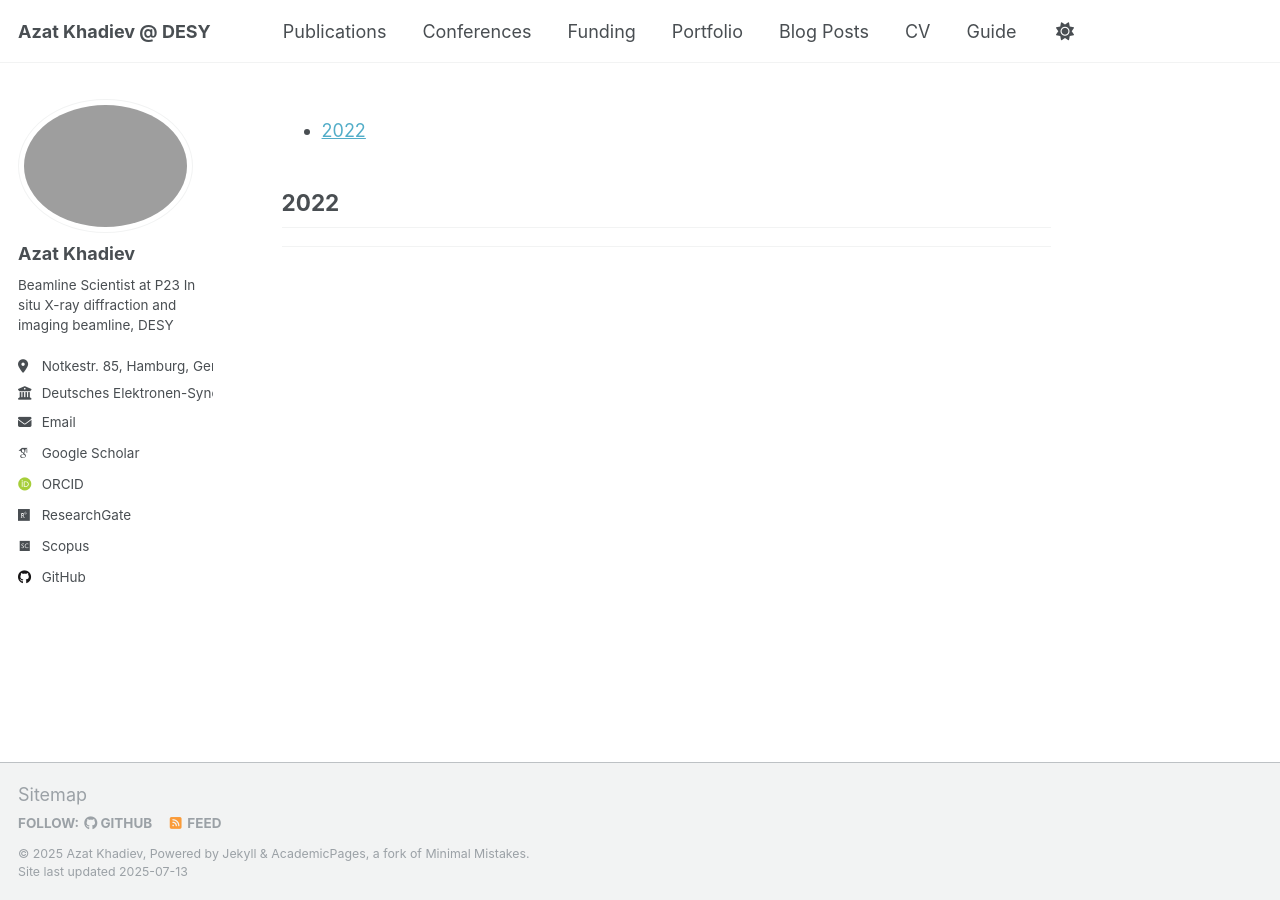
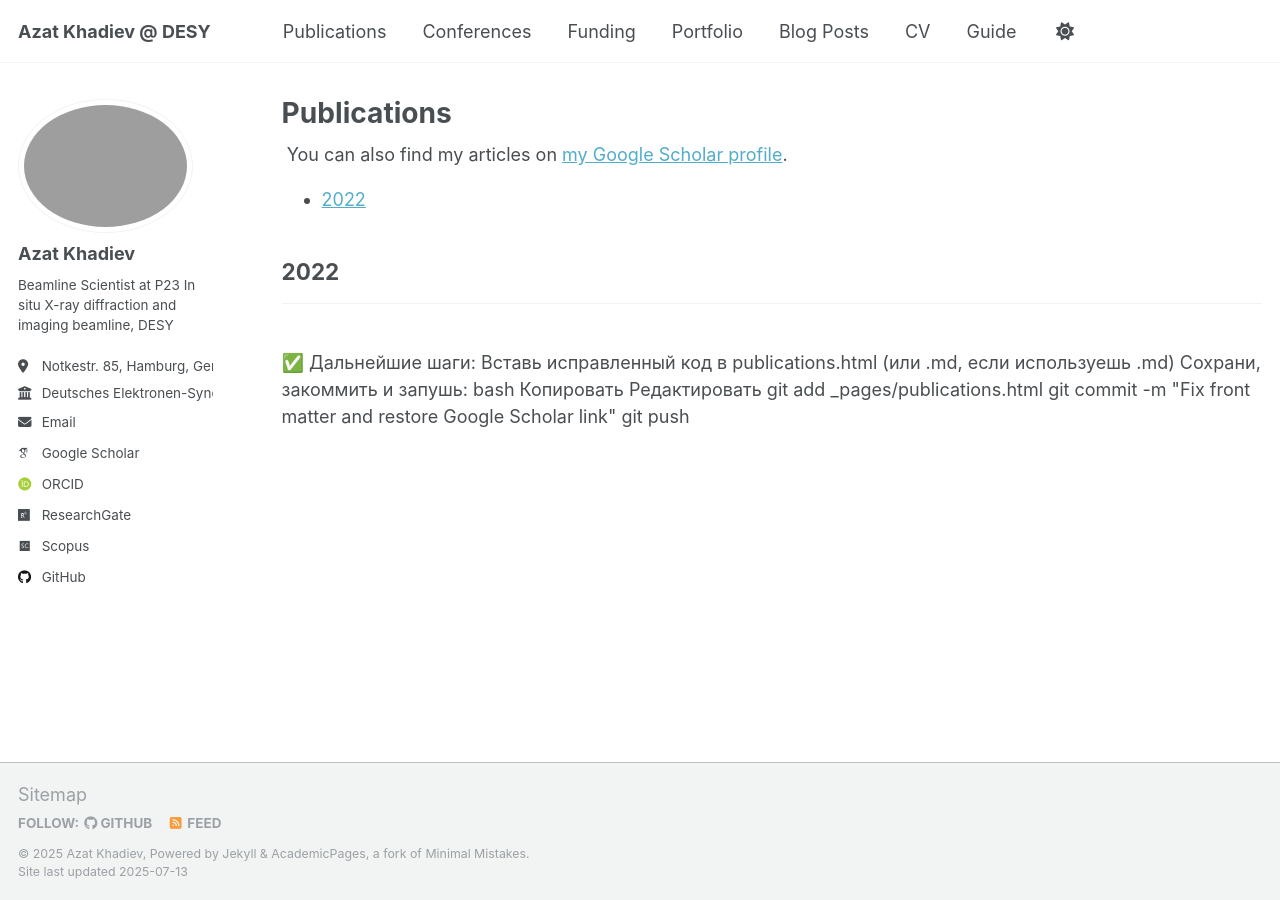
Before and after one commit to azkhadiev/azkhadiev.github.io, a Jekyll site: the page built from _pages/publications.html, in a window 1280 px wide. Built offline with Jekyll 4.4.1, drawn with Linux system fonts in a browser that asks for light colours; some web fonts are replaced; a script that is not in the unit is left out.

Commit message:
Update publications.html

```diff
--- a/_pages/publications.html
+++ b/_pages/publications.html
@@ -3,14 +3,13 @@ layout: archive
 title: "Publications"
 permalink: /publications/
 author_profile: true
+---
 
 {% if site.author.googlescholar %}
 <div class="wordwrap">
   You can also find my articles on <a href="{{ site.author.googlescholar }}">my Google Scholar profile</a>.
 </div>
 {% endif %}
-
----
 
 {% assign publications_sorted = site.publications | sort: 'year' | reverse %}
 {% assign years = publications_sorted | map: 'year' | uniq %}
@@ -30,3 +29,14 @@ author_profile: true
     {% endif %}
   {% endfor %}
 {% endfor %}
+✅ Дальнейшие шаги:
+Вставь исправленный код в publications.html (или .md, если используешь .md)
+
+Сохрани, закоммить и запушь:
+
+bash
+Копировать
+Редактировать
+git add _pages/publications.html
+git commit -m "Fix front matter and restore Google Scholar link"
+git push
```
